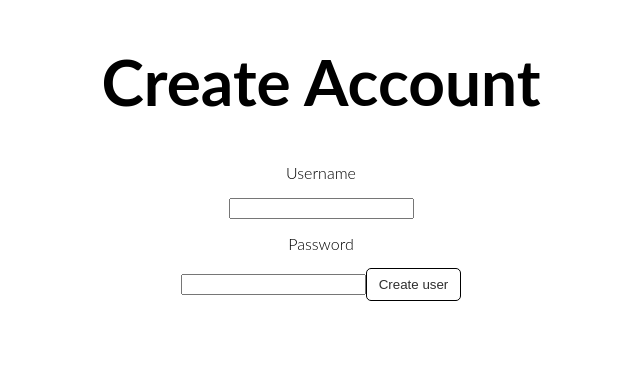
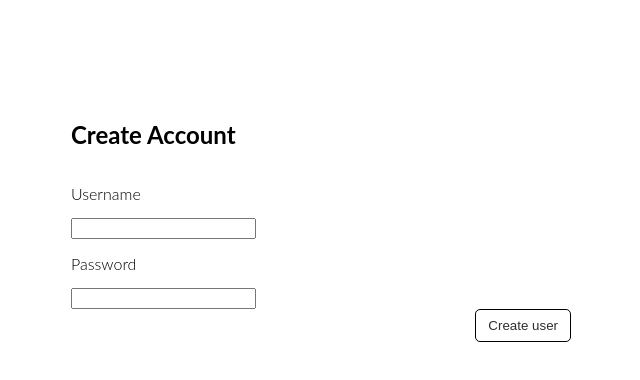
Before and after one commit to bdhmin/sd-hacks-2022, a React (Create React App) app in the folder goals-frontend/: page /create-account in a window 1280 px wide. Shown: the top 380 px of the page, without its empty margins (319-959 px from the left). Built offline with nearby package versions, Linux system fonts and the light colour scheme.

Commit message:
create account

```diff
--- a/goals-frontend/src/app/user-setup/create-account/create-account.css
+++ b/goals-frontend/src/app/user-setup/create-account/create-account.css
@@ -0,0 +1,16 @@
+.create-account {
+  padding-top: 100px;
+  width: 100vw;
+  height: 100vh;
+  display: flex;
+  justify-content: center;
+  align-items: flex-start;
+}
+
+.inputs {
+  width: fit-content;
+  display: flex;
+  flex-direction: column;
+  justify-content: center;
+  align-items: flex-start;
+}
--- a/goals-frontend/src/app/user-setup/create-account/create-account.tsx
+++ b/goals-frontend/src/app/user-setup/create-account/create-account.tsx
@@ -65,7 +65,8 @@ function CreateAccount() {
 
   return (
     <div className='create-account'>
-      <h1>Create Account</h1>
+      <div className='inputs'>
+        <h2>Create Account</h2>
         <p>Username</p>
         <input type='text' value={username} onChange={(event) => setUsername(event.target.value)}></input>
         <p>Password</p>
@@ -75,6 +76,7 @@ function CreateAccount() {
         <p className='error'>*Username already exists</p>
         ) : (<p></p>)}
         </div>
+    </div>
   )
 }
 
```
Lines whose indentation alone changed are shown as unchanged.
